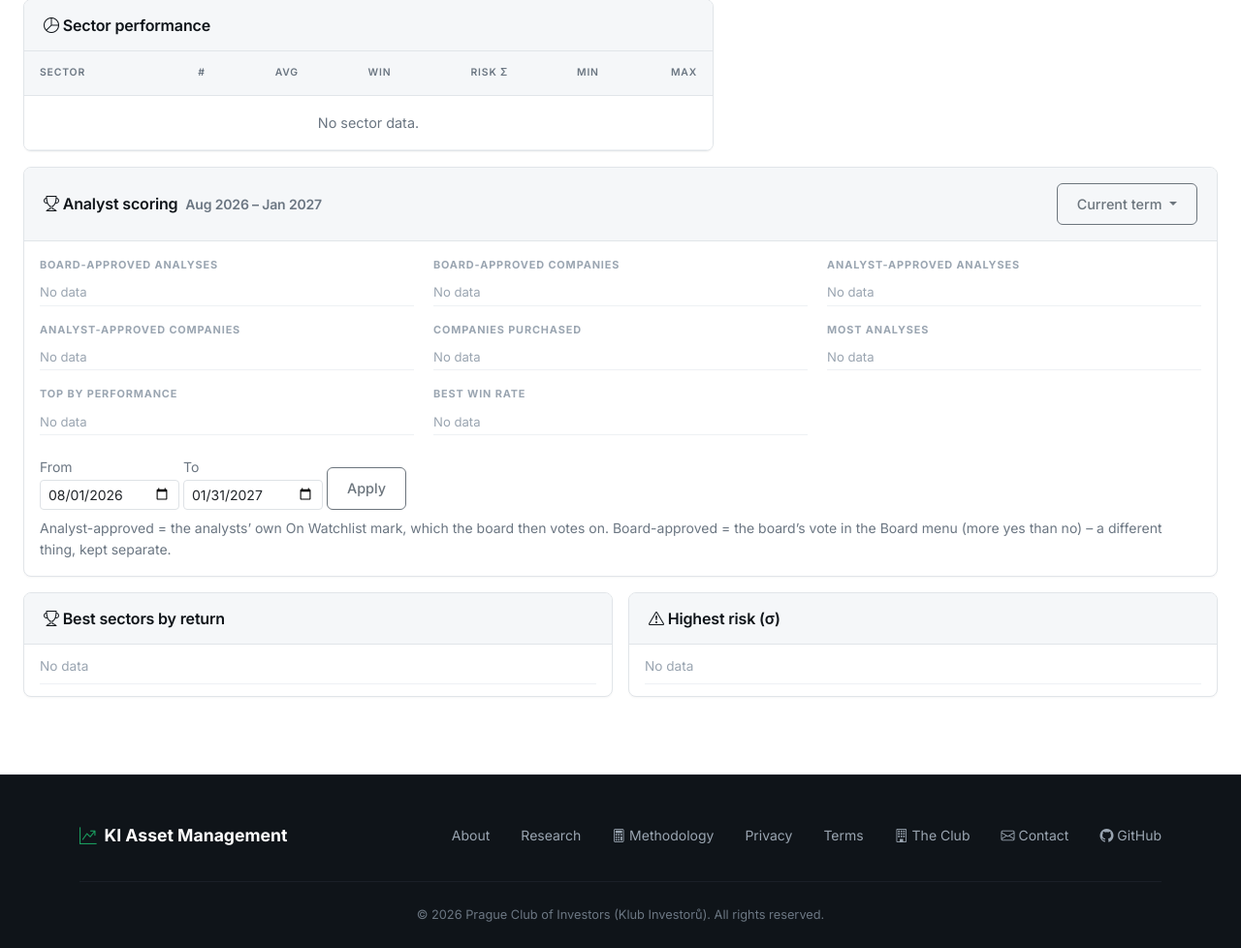
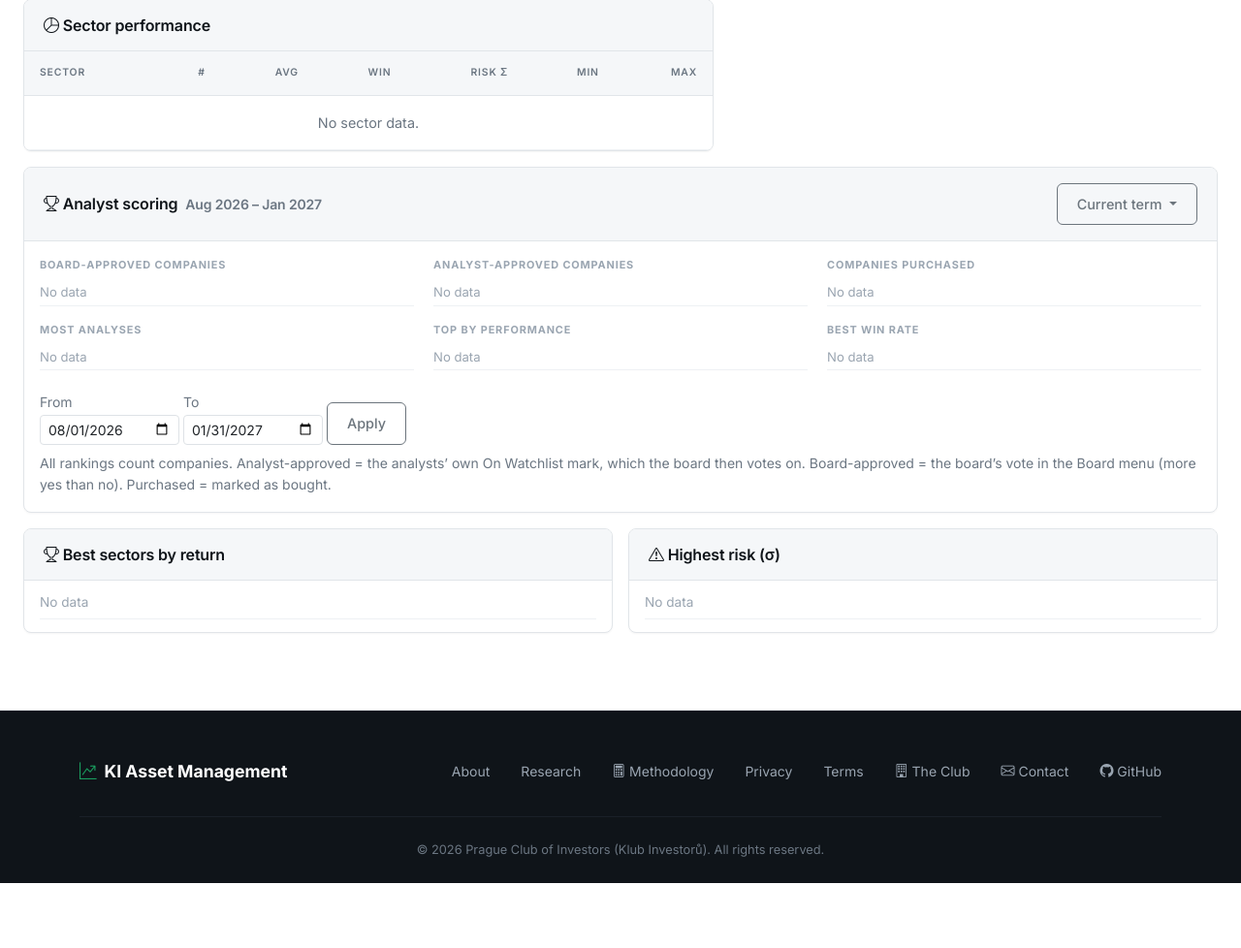
Before and after one commit to havliksimon/ki-asset-management, a Flask app: page /analyst/overview in a window 1280 px wide. Shown: the part 291-1269 px from the top of the page at 97% size. After the commit the page ends 1202 px from the top, so only its background shows below. Run offline with Flask 3, Linux system fonts and the light colour scheme; the visitor is signed in with stand-in values (Sample User, id 1); data comes from the database, SQL or seed files in the repository; data that the repository does not hold is empty; some libraries are stand-ins or nearby versions.

Commit message:
One table per metric on the scoring panel
Board-approved and analyst-approved were each listed twice - as analyses and as
companies - which is the same information twice. Every ranking now counts
companies, once: board-approved companies, analyst-approved companies, companies
purchased, most analyses, top by performance, best win rate. A test pins the
exact list so a duplicate cannot creep back.

```diff
--- a/app/static/js/i18n.js
+++ b/app/static/js/i18n.js
@@ -47,18 +47,16 @@
         "scoring.from": "From",
         "scoring.to": "To",
         "scoring.apply": "Apply",
-        "scoring.board_approved": "Board-approved analyses",
         "scoring.board_approved_companies": "Board-approved companies",
         "scoring.title": "Analyst scoring",
         "scoring.all_time": "All time",
         "scoring.current_term": "Current term",
         "scoring.last_term": "Last term",
-        "scoring.analyst_approved": "Analyst-approved analyses",
         "scoring.most_analyses": "Most analyses",
         "scoring.top_performance": "Top by performance",
         "scoring.best_win_rate": "Best win rate",
         "scoring.no_data": "No data",
-        "scoring.note": "Analyst-approved = the analysts\u2019 own On Watchlist mark, which the board then votes on. Board-approved = the board\u2019s vote in the Board menu (more yes than no) \u2013 a different thing, kept separate.",
+        "scoring.note": "All rankings count companies. Analyst-approved = the analysts\u2019 own On Watchlist mark, which the board then votes on. Board-approved = the board\u2019s vote in the Board menu (more yes than no). Purchased = marked as bought.",
         "analyst.refresh_start": "Start refresh",
         "analyst.refresh_intro": "Nothing runs until you press Start. A refresh recalculates prices, performance, benchmarks, caches and every analyst dashboard and can take 5–10 minutes.",
         "analyst.refresh_last_run": "Last run",
@@ -620,18 +618,16 @@
         "scoring.from": "Od",
         "scoring.to": "Do",
         "scoring.apply": "Použít",
-        "scoring.board_approved": "Boardem schválené analýzy",
         "scoring.board_approved_companies": "Boardem schválené společnosti",
         "scoring.title": "Skóre analytiků",
         "scoring.all_time": "Celkově",
         "scoring.current_term": "Současné období",
         "scoring.last_term": "Minulé období",
-        "scoring.analyst_approved": "Analytikem schválené analýzy",
         "scoring.most_analyses": "Nejvíce analýz",
         "scoring.top_performance": "Nejlepší výkonnost",
         "scoring.best_win_rate": "Nejlepší úspěšnost",
         "scoring.no_data": "Žádná data",
-        "scoring.note": "Analytikem schválené = vlastní označení analytika (On Watchlist), o němž board hlasuje. Boardem schválené = hlasování boardu v menu Board (více pro než proti) \u2013 samostatná věc.",
+        "scoring.note": "Všechny žebříčky počítají společnosti. Analytikem schválené = vlastní označení analytika (On Watchlist), o němž board hlasuje. Boardem schválené = hlasování boardu v menu Board (více pro než proti). Nakoupené = označené jako koupené.",
         "analyst.refresh_start": "Spustit obnovení",
         "analyst.refresh_intro": "Nic neběží, dokud nestisknete Spustit. Obnovení přepočítá ceny, výkonnost, benchmarky, cache a všechny dashboardy analytiků a může trvat 5–10 minut.",
         "analyst.refresh_last_run": "Poslední běh",
--- a/app/templates/analyst/overview.html
+++ b/app/templates/analyst/overview.html
@@ -195,24 +195,8 @@
                 <div class="card-body">
                     <div class="lead-grid cols-3">
                         <div>
-                            <div class="lead-title" data-i18n="scoring.board_approved">Board-approved analyses</div>
-                            {% for a in scoring.board_approved %}
-                            <div class="lead-row"><span>{{ a.rank }}. {{ a.name }}</span><span class="muted">{{ a.value_display }}</span></div>
-                            {% else %}
-                            <div class="lead-row muted" data-i18n="scoring.no_data">No data</div>
-                            {% endfor %}
-                        </div>
-                        <div>
                             <div class="lead-title" data-i18n="scoring.board_approved_companies">Board-approved companies</div>
                             {% for a in scoring.board_approved_companies %}
-                            <div class="lead-row"><span>{{ a.rank }}. {{ a.name }}</span><span class="muted">{{ a.value_display }}</span></div>
-                            {% else %}
-                            <div class="lead-row muted" data-i18n="scoring.no_data">No data</div>
-                            {% endfor %}
-                        </div>
-                        <div>
-                            <div class="lead-title" data-i18n="scoring.analyst_approved">Analyst-approved analyses</div>
-                            {% for a in scoring.most_approved %}
                             <div class="lead-row"><span>{{ a.rank }}. {{ a.name }}</span><span class="muted">{{ a.value_display }}</span></div>
                             {% else %}
                             <div class="lead-row muted" data-i18n="scoring.no_data">No data</div>
```
Also changed, not shown: tests/test_scoring.py (+22 -0 lines).
